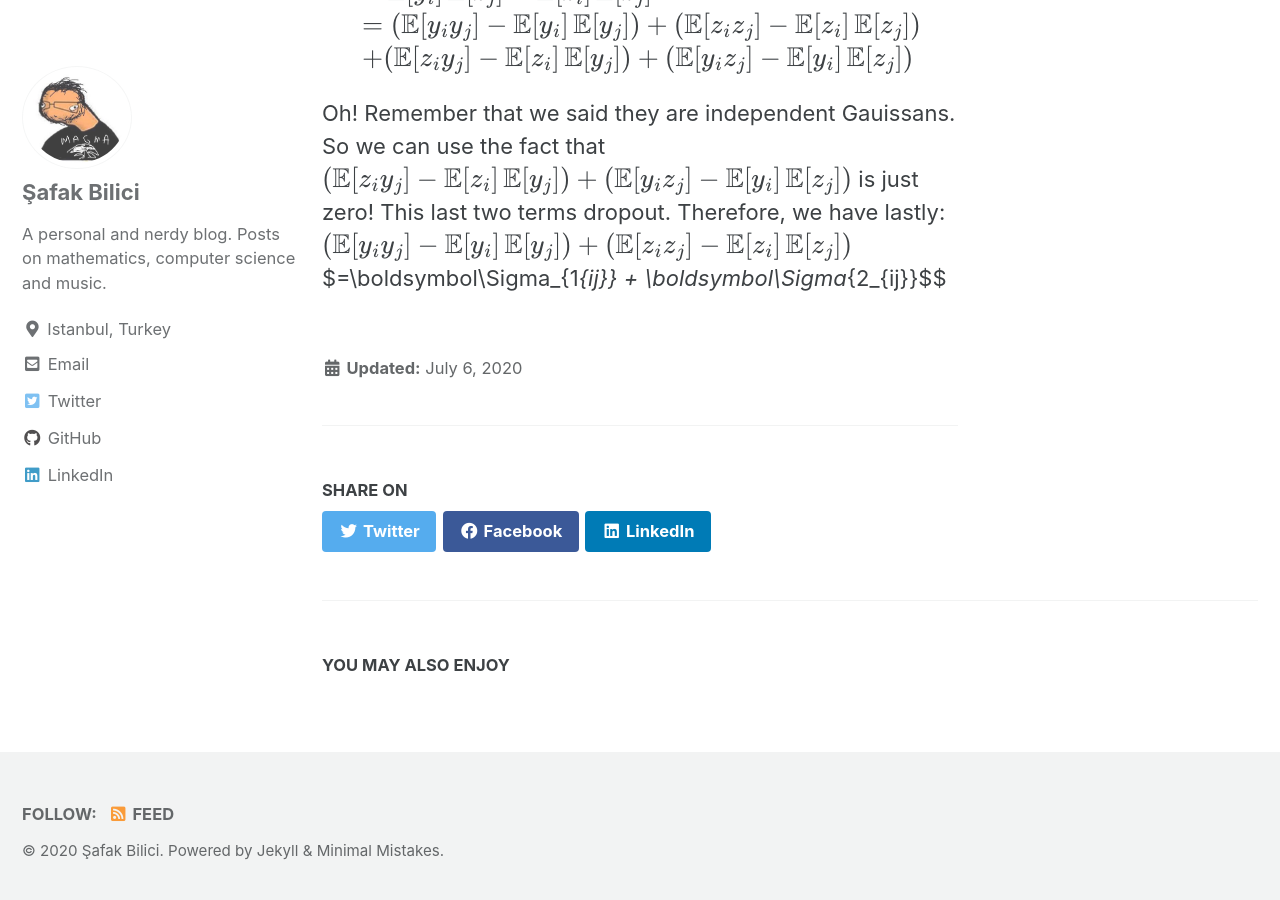
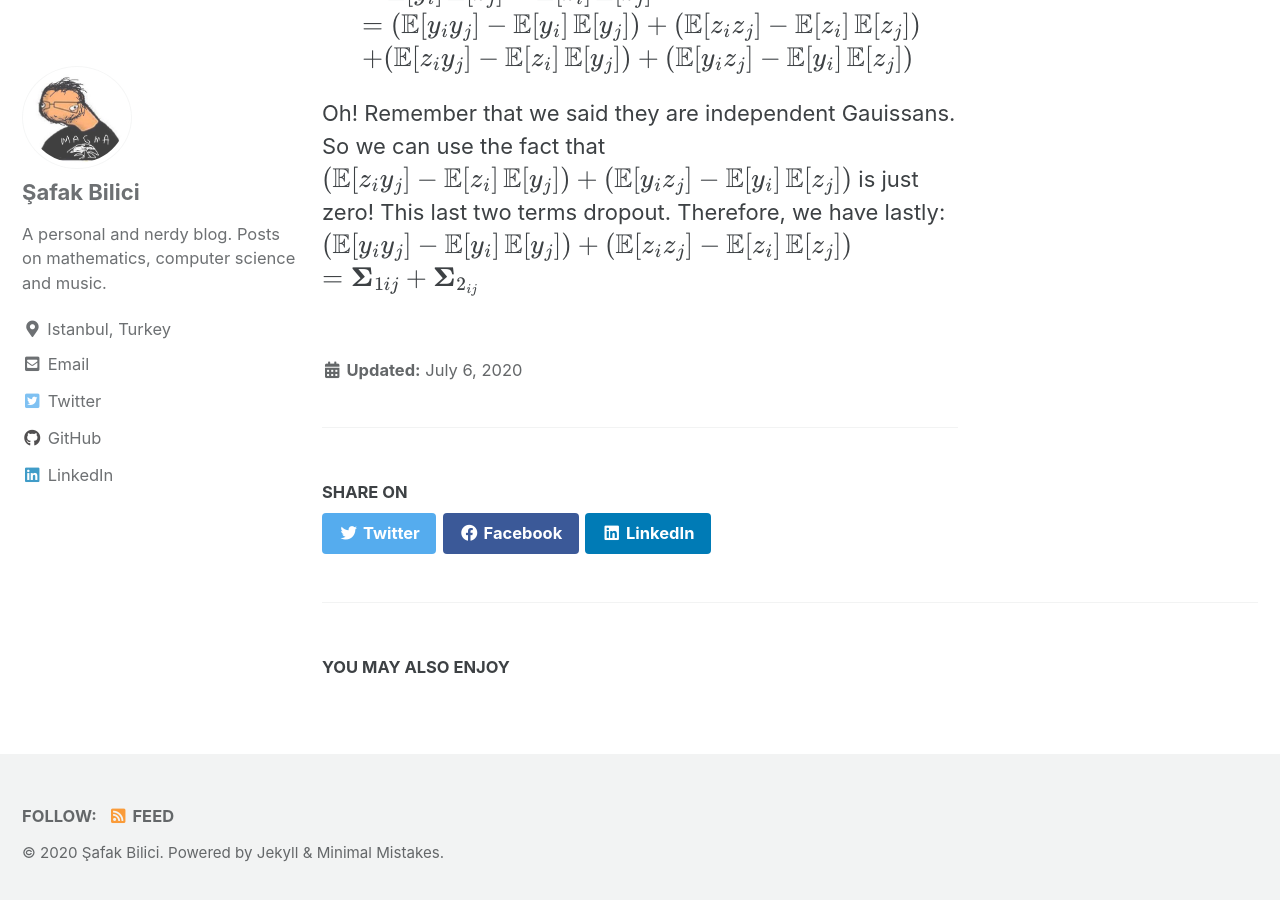
Before and after one commit to safakkbilici/safakkbilici.github.io, a Jekyll site: the page built from _posts/2020-07-06-getting-started.md, in a window 1280 px wide and 900 px high, scrolled down 1767 px. Built offline with Jekyll 4.4.1, drawn with Linux system fonts in a browser that asks for light colours; cached includes are drawn as plain includes; formulas are drawn with MathJax 3.

Commit message:
TeX mode ongit add .!

```diff
--- a/_posts/2020-07-06-getting-started.md
+++ b/_posts/2020-07-06-getting-started.md
@@ -39,4 +39,4 @@ Oh! Remember that we said they are independent Gauissans. So we can use the fact
 $$(\mathop{\mathbb{E}}[z_iy_j]-\mathop{\mathbb{E}}[z_i]\mathop{\mathbb{E}}[y_j])+(\mathop{\mathbb{E}}[y_iz_j] - \mathop{\mathbb{E}}[y_i]\mathop{\mathbb{E}}[z_j])$$
 is just zero! This last two terms dropout. Therefore, we have lastly:
 $$(\mathop{\mathbb{E}}[y_iy_j] - \mathop{\mathbb{E}}[y_i]\mathop{\mathbb{E}}[y_j]) + (\mathop{\mathbb{E}}[z_iz_j]-\mathop{\mathbb{E}}[z_i]\mathop{\mathbb{E}}[z_j])$$
-$=\boldsymbol\Sigma_{1_{ij}} + \boldsymbol\Sigma_{2_{ij}}$$
+$$=\boldsymbol\Sigma_{1{ij}} + \boldsymbol\Sigma_{2_{ij}}$$
```
